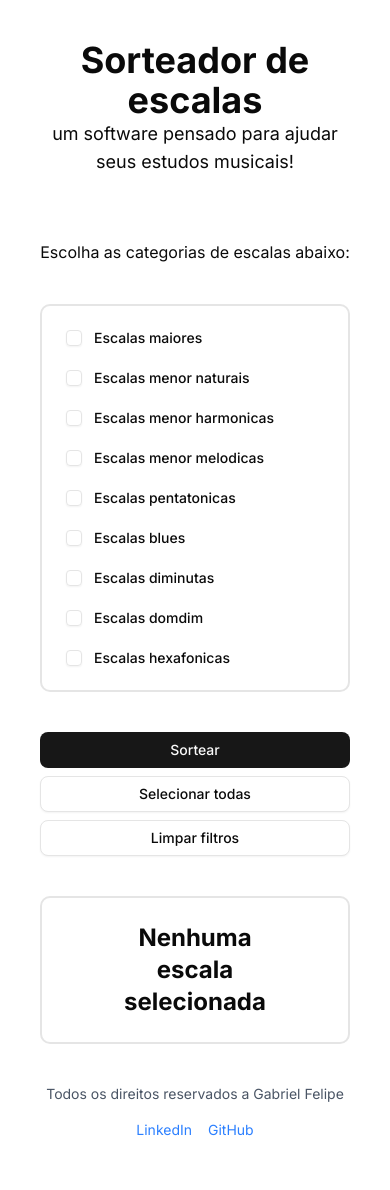
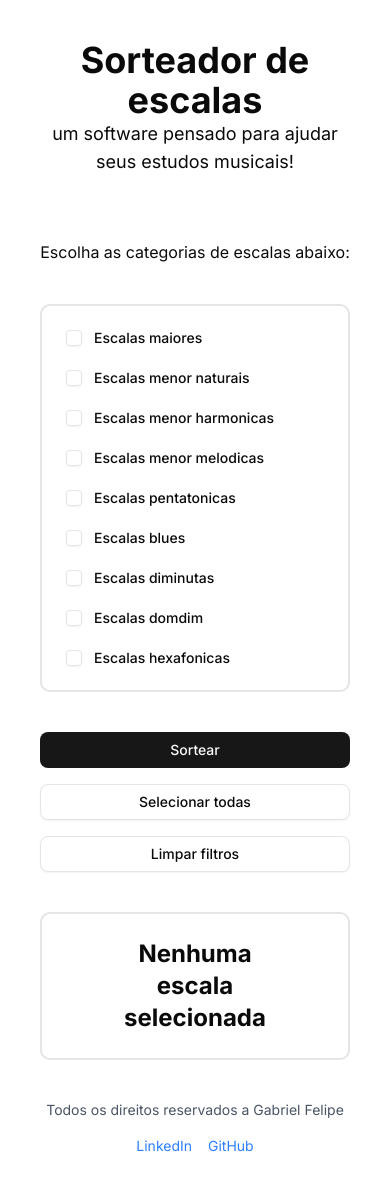
Before and after one commit to gabrielfelipedy/sorteador_de_escalas, a Next.js app: page / in a window 390 px wide. Shown: the top 1190 px of the page. Built offline with nearby package versions, Linux system fonts and the light colour scheme.

Commit message:
correct buttons responsivety

```diff
--- a/components/scalespicker.tsx
+++ b/components/scalespicker.tsx
@@ -80,7 +80,7 @@ const ScalesPicker = () => {
 
             </div>
 
-            <div className="flex flex-col xs:flex-row gap-2 sm:gap-6 w-full">
+            <div className="flex flex-col xs:flex-row gap-4 sm:gap-6 w-full xs:w-fit">
 
                 <Button onClick={handleSortear} className='w-full xs:w-fit mx-auto'>Sortear</Button>
 
```
